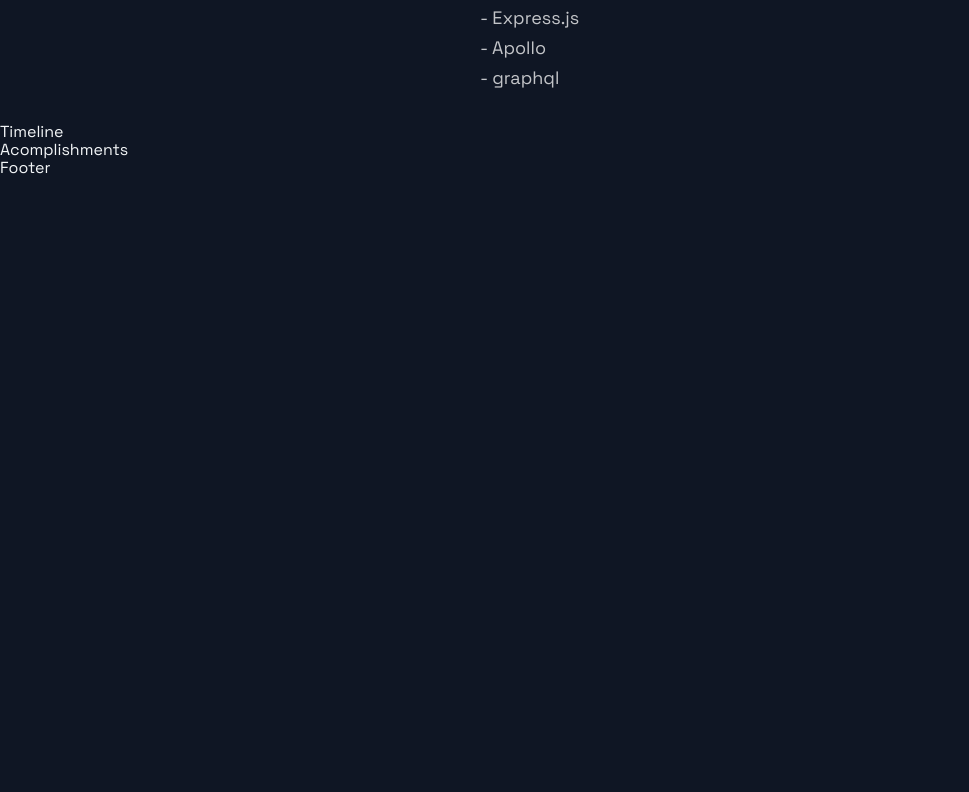
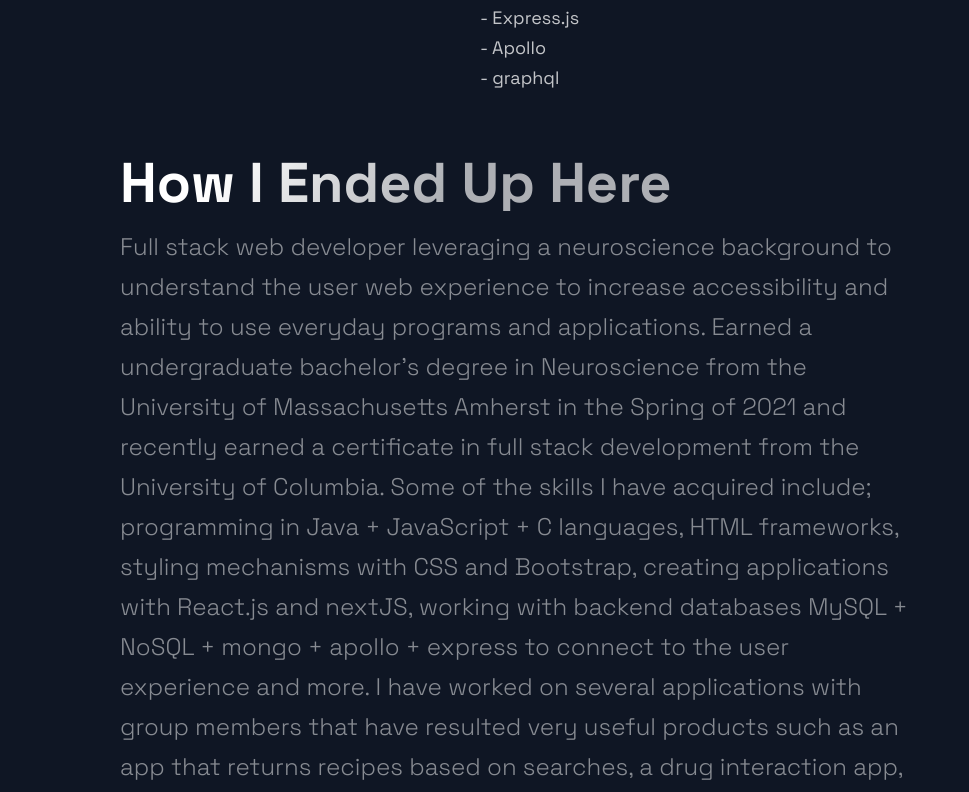
Before and after one commit to daviewave/NEWEST-Porfolio, a Next.js app: page / in a window 1280 px wide. Shown: the part 2628-3420 px from the top of the page, without its empty margins (0-969 px from the left). Before the commit the page ends 2806 px from the top, so only its background shows below. Built offline with nearby package versions, Linux system fonts and the light colour scheme.

Commit message:
added the basic layout for the technologies component

```diff
--- a/src/components/TimeLine/TimeLine.js
+++ b/src/components/TimeLine/TimeLine.js
@@ -8,7 +8,7 @@
 
 const Timeline = () => {
   // const [activeItem, setActiveItem] = useState(0);
-  // const carouselRef = useRef();
+  const carouselRef = useRef();
 
   // const scroll = (node, left) => {
   //   return node.scrollTo({ left, behavior: 'smooth' });
@@ -43,9 +43,38 @@
   // }, []);
 
   return (
-    <div>
-      Timeline
-    </div>
+    <Section id="about">
+      <SectionTitle>How I Ended Up Here</SectionTitle>
+      <SectionText>
+        Full stack web developer leveraging a neuroscience background to
+        understand the user web experience to increase accessibility and ability
+        to use everyday programs and applications. Earned a undergraduate
+        bachelor’s degree in Neuroscience from the University of Massachusetts
+        Amherst in the Spring of 2021 and recently earned a certificate in full
+        stack development from the University of Columbia. Some of the skills I
+        have acquired include; programming in Java + JavaScript + C languages,
+        HTML frameworks, styling mechanisms with CSS and Bootstrap, creating
+        applications with React.js and nextJS, working with backend databases
+        MySQL + NoSQL + mongo + apollo + express to connect to the user
+        experience and more. I have worked on several applications with group
+        members that have resulted very useful products such as an app that
+        returns recipes based on searches, a drug interaction app, and property
+        swap app. I am eager and excited to leverage my skills and abilities to
+        help build a better a better web.
+      </SectionText>
+      <CarouselContainer ref={carouselRef}>
+        {/* TimeLineData was defined as a constant and imported above */}
+        <>
+          {TimeLineData.map((item, index) => (
+            // Now that we know what we are looping over (our timeline specified in constants) need to display the data
+            <CarouselMobileScrollNode
+              key={index}
+              final={index === TOTAL_CAROUSEL_COUNT - 1}
+            ></CarouselMobileScrollNode>
+          ))}
+        </>
+      </CarouselContainer>
+    </Section>
   );
 };
 
```
